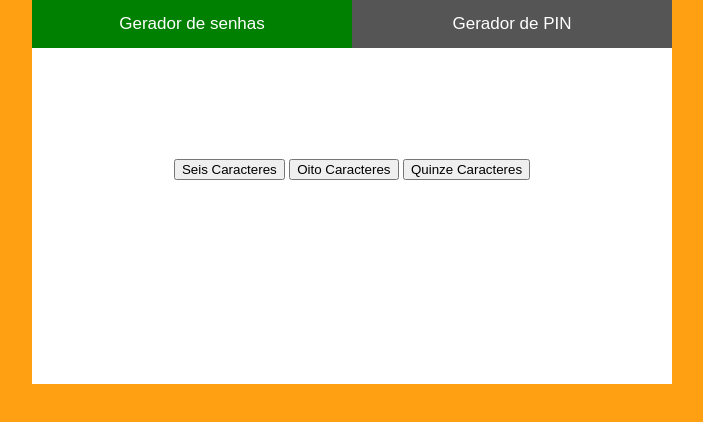
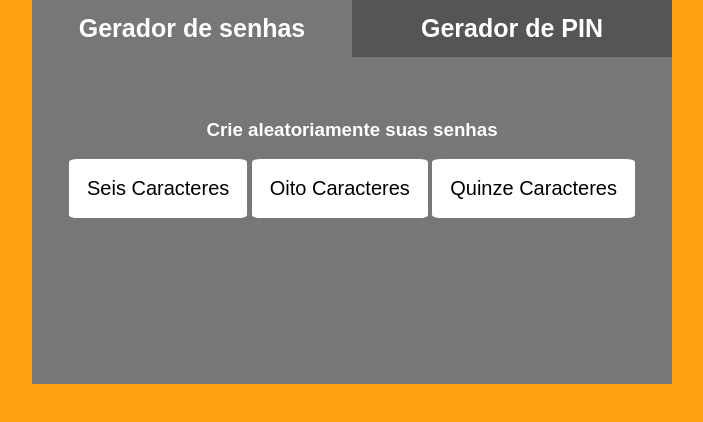
Before and after one commit to Carlos-Reiker/Password-Generator, a plain HTML site: page Password-generator/index.html in a window 1280 px wide. Shown: the whole page, without its empty margins (288-991 px from the left). Drawn offline with Linux system fonts and the light colour scheme.

Commit message:
04/11/22

```diff
--- a/Password-generator/index.html
+++ b/Password-generator/index.html
@@ -9,8 +9,8 @@
 </head>
 <body>
     <main>
-        <button class="tablink" onclick="openPage('News', this, 'green')" id="defaultOpen">Gerador de senhas</button>
-        <button class="tablink" onclick="openPage('Contact', this, 'blue')">Gerador de PIN</button>
+        <button class="tablink" onclick="openPage('News', this, '#777')" id="defaultOpen">Gerador de senhas</button>
+        <button class="tablink" onclick="openPage('Contact', this, '#777')">Gerador de PIN</button>
 
         <div id="News" class="tabcontent">
         <h3>Crie aleatoriamente suas senhas</h3>
@@ -21,7 +21,7 @@
         </div>
 
         <div id="Contact" class="tabcontent">
-        <h3>Gere PIN's aleatórios</h3>
+        <h3>Crie PIN's aleatórios</h3>
         <button id="btn6dig" onclick="btnPin6Dig()">Gerar PIN 6 números</button>
         <button id="btn4dig" onclick="btnPin4Dig()">Gerar PIN 4 números</button>
         <span id="showPin"></span><br>
--- a/Password-generator/style.css
+++ b/Password-generator/style.css
@@ -24,7 +24,8 @@ main{
   outline: none;
   cursor: pointer;
   padding: 14px 16px;
-  font-size: 17px;
+  font-size: 25px;
+  font-weight: bold;
   width: 50%;
 }
 
@@ -38,16 +39,26 @@ main{
   display: none;
   padding: 100px 20px;
   height: 100%;
+  text-align: center;
 }
 h3{
     text-align: center;
 }
-.tabcontent, button{
-    text-align: center;
+.tabcontent> button{
+    font-size: 20px;
+    border-radius: 5%;
+    background-color:#fff;
+    border: none;
+    padding: 3%;
+    cursor: pointer;
 }
-.tabcontent, span{
+
+
+.tabcontent> span{
     display: block;
     text-align: center;
+    font-size: 50px;
+    margin: 1.5em;
 }
-#News {background-color: #fff;}
-#Contact {background-color: #fff;}
+#News {background-color: #777;}
+#Contact {background-color: #777;}
```
